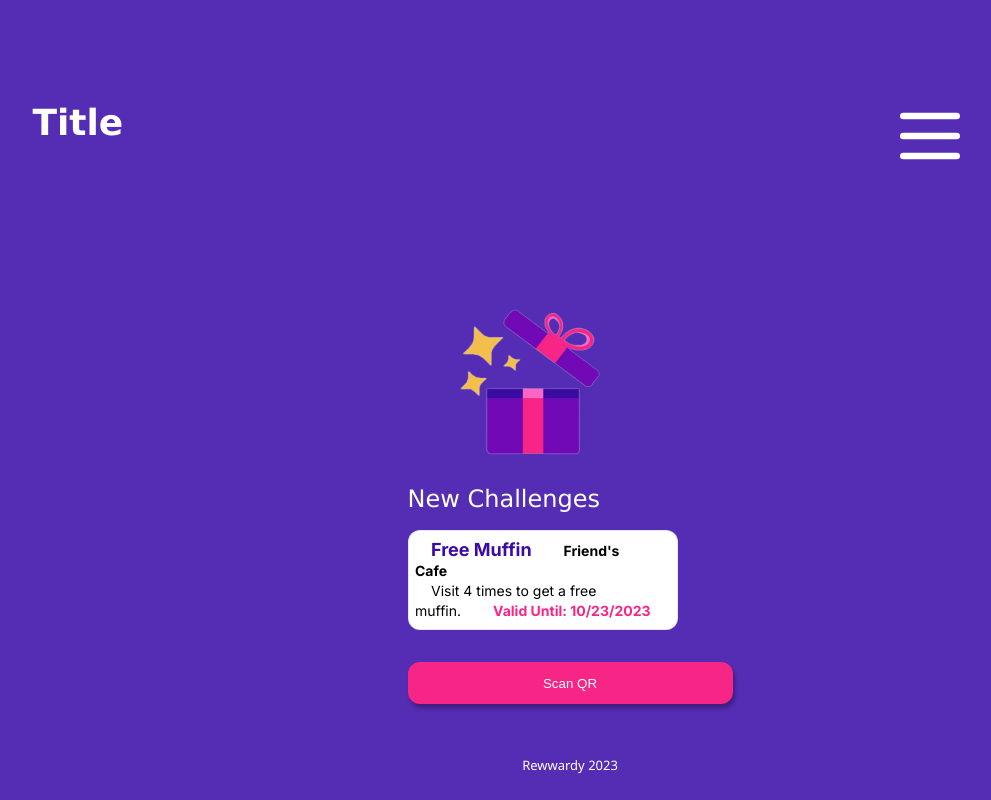
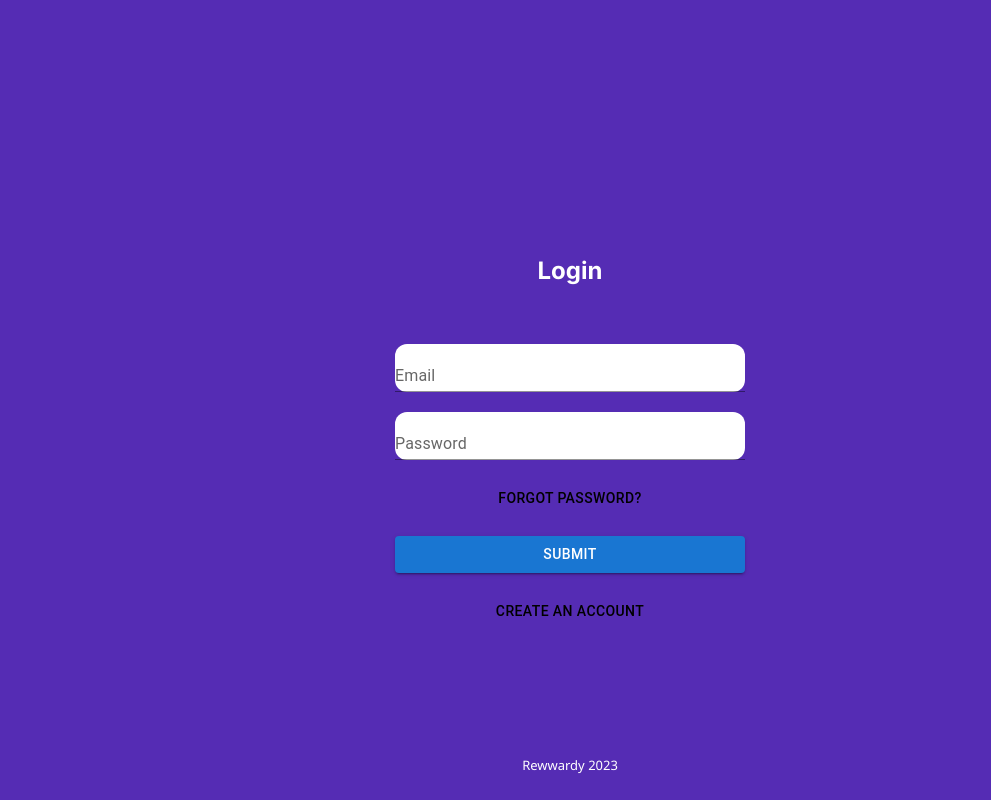
Before and after one commit to sxngie/Rewwardy, a Next.js app: page / in a window 1280 px wide. Shown: the whole page, without its empty margins (70-1061 px from the left). Built offline with nearby package versions, Linux system fonts and the light colour scheme.

Commit message:
User login page

```diff
--- a/pages/index.js
+++ b/pages/index.js
@@ -1,60 +1,42 @@
-import Head from 'next/head'
-import { Inter } from 'next/font/google'
-import styles from '@/styles/Home.module.css'
+import Head from "next/head";
+import { Inter } from "next/font/google";
+import styles from "@/styles/login.module.css";
 import Link from "next/link";
-import { HeadTitle, Footer } from "../components";
-import HamburgerMenu, { Links } from '../components/HamburgerMenu.js'
+import { TopNavbar, Footer } from "../components";
 import { useRouter } from "next/router";
+import { useState } from "react";
+import { Button, TextField } from "@mui/material";
 
-const inter = Inter({ subsets: ['latin'] })
+const inter = Inter({ subsets: ["latin"] });
 
+export default function UserLogin() {
+  const [email, setEmail] = useState("");
+  const [password, setPassword] = useState("");
 
-export default function Home() {
   return (
     <>
       <Head>
-        <title>Rewwardy</title>
+        <title>Rewwardy: Login</title>
         <meta name="description" content="Generated by create next app" />
         <meta name="viewport" content="width=device-width, initial-scale=1" />
         <link rel="icon" href="/Images/Rewwardy-Icon.png" />
       </Head>
       <main className={`${styles.main} ${inter.className}`}>
-        <div className="row">
-          <HeadTitle/>
-            <HamburgerMenu className={styles.shapingBar}/>
-        </div>
-        <div className="row">
-          <img
-            className={styles.logo}
-            src="/Images/Rewwardy-Icon.png"
-            alt="Rewwardy Logo"
-            width={250}
-            height={200}
-            priority
-          />
-          <div id = "SectionDiv" className = "column" >
-            <h2 className ={styles.sectionHead}>New Challenges</h2>
-            <div className={styles.rewardcard}>
-              <div className="row">
-                <rtitle>Free Muffin</rtitle>
-                <business>Friend's Cafe</business>
-              </div>
-              <div className="row">
-                <rdescription>Visit 4 times to get a free muffin.</rdescription>
-                <expdate>Valid Until: 10/23/2023</expdate>
-              </div>
-            </div>
-          </div>
-
-          <Link href="/scanner">
-            <button
-            className={styles.pinkButton}>
-              Scan QR
-            </button>
-          </Link>
+        <h2 className={styles.header}>Login</h2>
+        <br/>
+        <div className={styles.form}>
+          <TextField className={styles.inputField} id="standard-basic" label="Email" variant="standard" />
+          <br />
+          <TextField className={styles.inputField} id="standard-basic" label="Password" variant="standard" />
+          <br />
+          <Button className={styles.clickText} id="standard-basic" variant="standard">Forgot password?</Button>
+          <br />
+          <Button className={styles.pinkButton} variant="contained">Submit</Button>
+          <br />
+          <Button className={styles.clickText} id="standard-basic" variant="standard">Create an Account</Button>
         </div>
       </main>
-      <Footer></Footer>
+      <Footer />
     </>
-  )
+  );
 }
--- /dev/null
+++ b/styles/login.module.css
@@ -0,0 +1,55 @@
+.main {
+    background-color: #552CB4;
+    height: 100vh;
+    width: 100%;
+    margin: auto;
+    display: flex;
+    justify-content: center;
+    align-items: center;
+    flex-direction: column;
+  }
+
+  .header {
+    color: white;
+    padding-bottom: 3%;
+  }
+
+  .form {
+    width: 350px;
+    height: 200px;
+    display: flex;
+    flex-direction: column;
+    justify-content: space-evenly;
+  }
+
+  .pinkButton {
+    background-color: #F72585;
+    color: #FFFFFF;
+    text-transform: none;
+    font-size: 18;
+    border-radius: var(--border-radius);
+    border: white;
+    box-shadow: 2px 4px 4px rgba(0, 0, 0, 0.3);
+  }
+
+  .pinkButton:hover {
+    background-color: #E3227A;
+  }
+
+  .pinkButton:focus {
+    background-color: #D1196D;
+  }
+
+.inputField {
+
+    background-color: white;
+    border-radius: var(--border-radius);
+    border-color: #F72585;
+}
+
+.clickText {
+    color: #F72585;
+    font-size: 18;
+    border: white;
+    text-transform: none;
+  }
```
